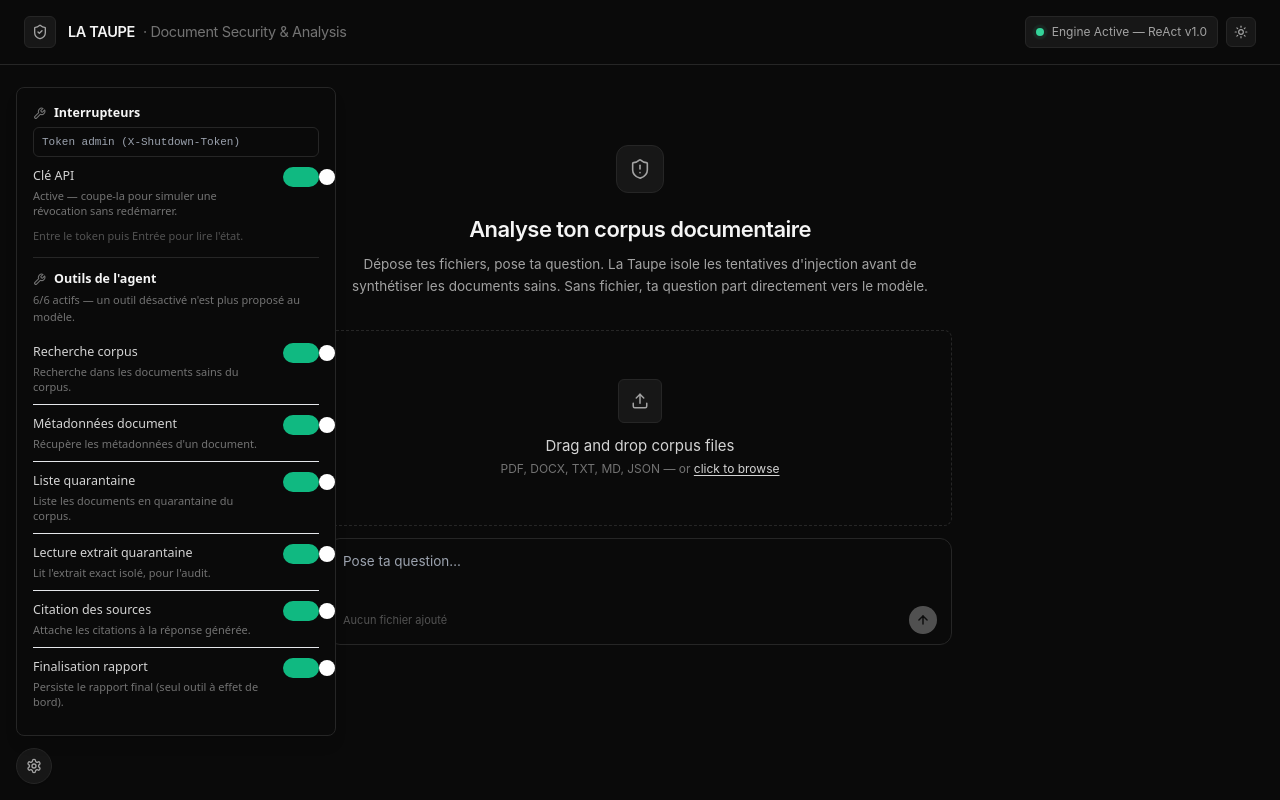
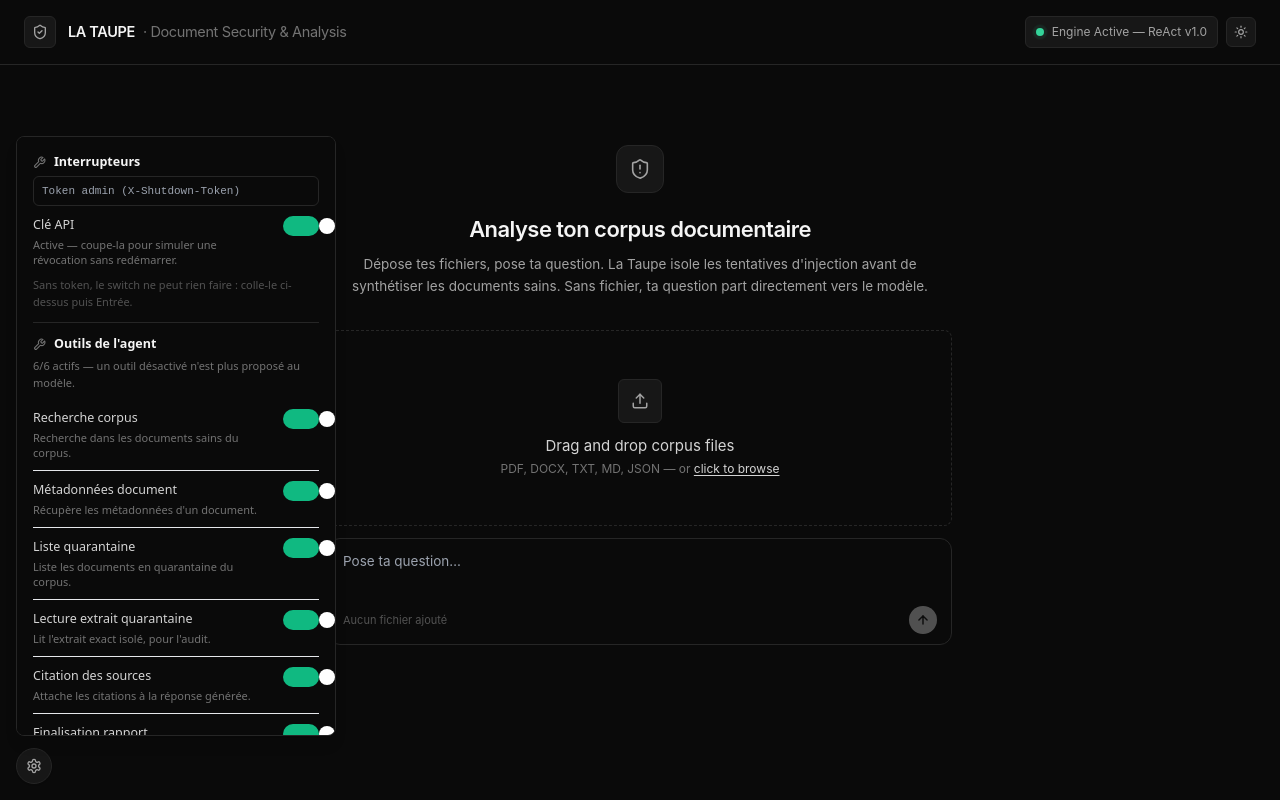
Before and after one commit to 22niko-spw/holbertonschool-hackatonV2, a React (Vite) app in the folder frontend/: page / in a window 1280 px wide. Both pictures are taken after a click on the button 34 px from the left and 766 px from the top of the page. Built offline with nearby package versions, Linux system fonts and the light colour scheme.

Commit message:
fix(frontend): switch cle API utilisable sans token silencieux
Panneau outils scrollable (max-h 75vh) pour les petits ecrans, et
message explicite quand on bascule sans token au lieu d'un 403
invisible.

```diff
--- a/frontend/src/LaTaupeApp.jsx
+++ b/frontend/src/LaTaupeApp.jsx
@@ -238,7 +238,7 @@ function ToolsSettings({ enabledTools, setToolEnabled }) {
   return (
     <div className="fixed bottom-4 left-4 z-20">
       {open && (
-        <div className={`absolute bottom-12 left-0 w-80 rounded-lg border p-4 shadow-lg ${T.card}`}>
+        <div className={`absolute bottom-12 left-0 max-h-[75vh] w-80 overflow-y-auto rounded-lg border p-4 shadow-lg ${T.card}`}>
           <ApiKeySwitch />
           <div className={`my-3 h-px ${T.divider}`} />
           <div className="mb-1 flex items-center gap-2">
@@ -314,6 +314,10 @@ function ApiKeySwitch() {
 
   const toggle = async (next) => {
     // Switch ON = key active (consistent with the tool toggles above).
+    if (!token.trim()) {
+      setError("Colle d'abord ton token admin (ligne SHUTDOWN_TOKEN du .env), puis Entrée.");
+      return;
+    }
     setBusy(true);
     setError("");
     try {
@@ -356,7 +360,9 @@ function ApiKeySwitch() {
       {busy && <p className={`text-[11px] ${T.textFaint}`}>…</p>}
       {error && <p className="text-[11px] text-rose-400">{error}</p>}
       {status === "unknown" && !error && (
-        <p className={`text-[11px] ${T.textFainter}`}>Entre le token puis Entrée pour lire l'état.</p>
+        <p className={`text-[11px] ${T.textFainter}`}>
+          Sans token, le switch ne peut rien faire : colle-le ci-dessus puis Entrée.
+        </p>
       )}
     </div>
   );
```
